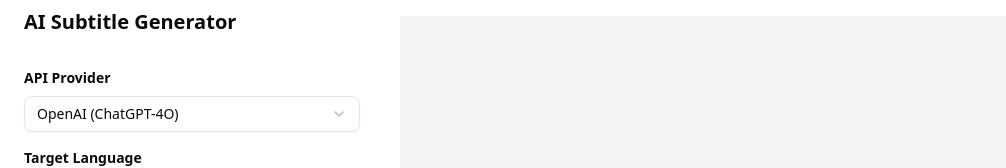
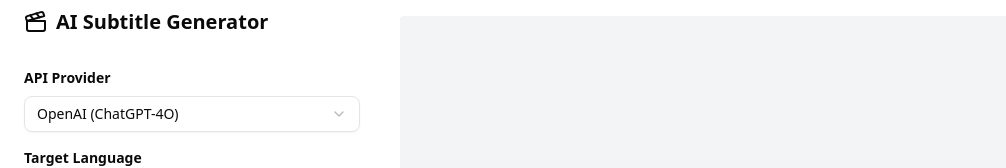
Before and after one commit to momokoko00/AI-Substitle-Translator, a Next.js app: page / in a window 1280 px wide. Shown: the top 168 px of the page, without its empty margins (0-1006 px from the left). Built offline with nearby package versions, Linux system fonts and the light colour scheme.

Commit message:
fixed redirecting issue to google console

```diff
--- a/src/components/subtitleGenerator.tsx
+++ b/src/components/subtitleGenerator.tsx
@@ -8,7 +8,7 @@
 import { Select, SelectContent, SelectItem, SelectTrigger, SelectValue } from '@/components/ui/Select';
 import { Input } from '@/components/ui/Input';
 import { Button } from '@/components/ui/Button';
-import { CloudUpload, Github, Download, Loader2 } from 'lucide-react';
+import { CloudUpload, Github, Download, Loader2, Clapperboard } from 'lucide-react';
 
 // Types for our application
 type APIProvider = 'openai' | 'gemini' | 'deepseek' | 'anthropic';
@@ -295,7 +295,10 @@
         <div className="grid grid-cols-1 md:grid-cols-10 gap-8 h-full">
             <div className="col-span-1 md:col-span-3 h-full">
                 <div className="flex flex-col p-2 h-full">
-                    <h1 className="text-xl font-bold mb-8">AI Subtitle Generator</h1>
+                    <div className="flex items-center mb-8">
+                        <Clapperboard className="w-6 h-6 mr-2" />
+                        <h1 className="text-xl font-bold">AI Subtitle Generator</h1>
+                    </div>
 
                     <label className="mb-2 font-semibold text-sm">API Provider</label>
                     <Select value={selectedProvider} onValueChange={(value: APIProvider) => setSelectedProvider(value)}>
```
